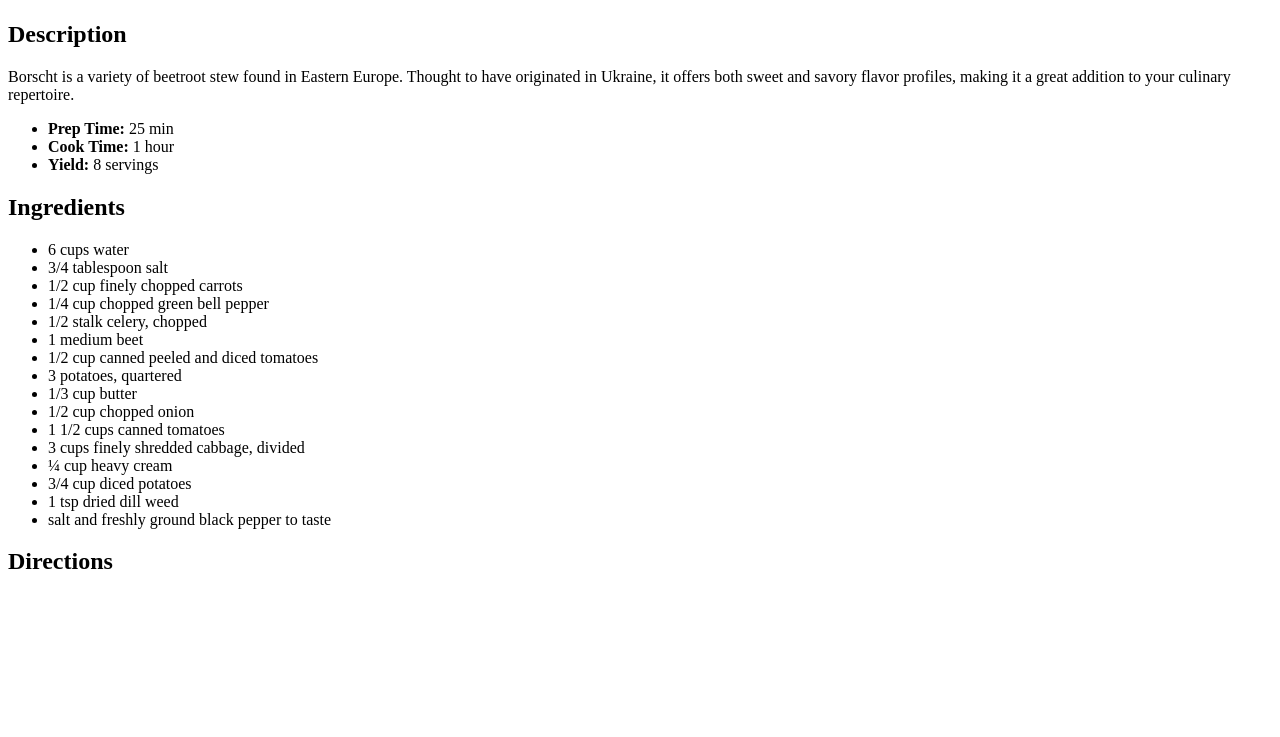
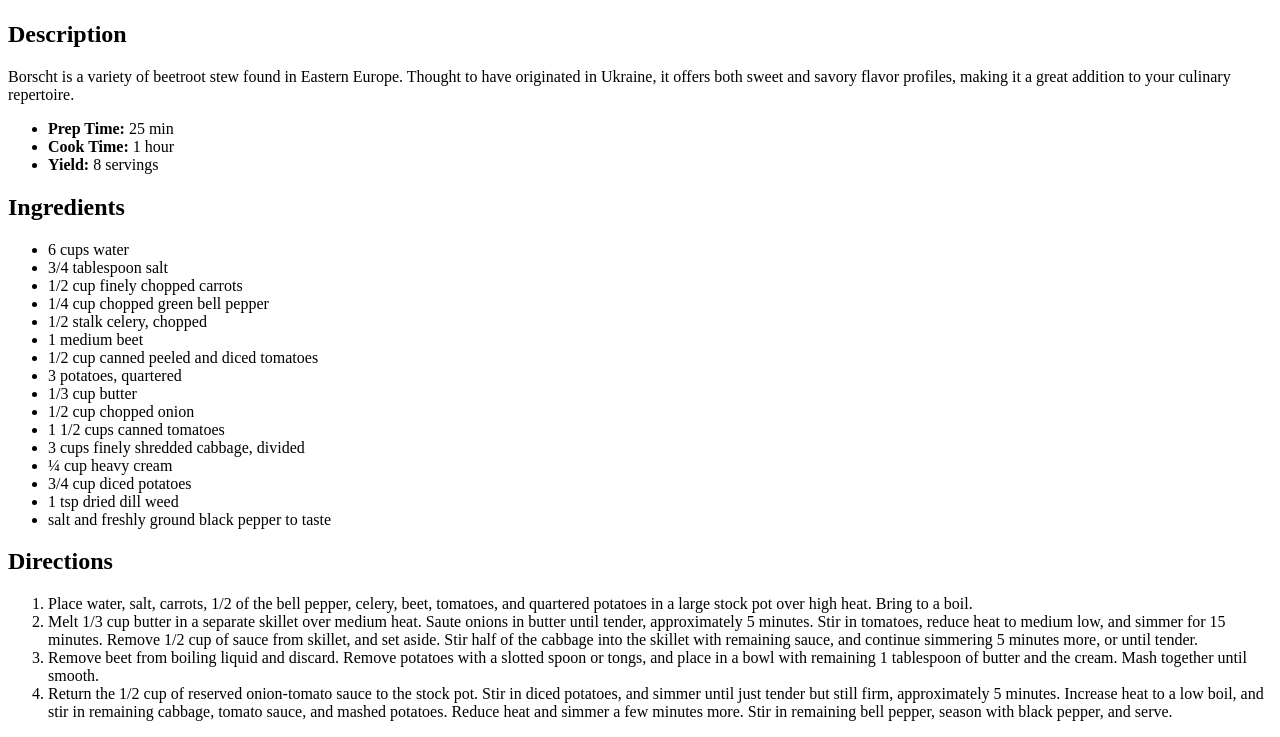
Before and after one commit to JohnO777/odin-recipes, a plain HTML site: page recipes/borscht.html in a window 1280 px wide. Shown: the part 383-1120 px from the top of the page. Before the commit the page ends 978 px from the top, so only its background shows below. Drawn offline with Linux system fonts and the light colour scheme.

Commit message:
Finished directions section for borscht.

```diff
--- a/recipes/borscht.html
+++ b/recipes/borscht.html
@@ -35,7 +35,10 @@
         </ul>
         <h2>Directions</h2>
         <ol>
-
+            <li>Place water, salt, carrots, 1/2 of the bell pepper, celery, beet, tomatoes, and quartered potatoes in a large stock pot over high heat. Bring to a boil.</li>
+            <li>Melt 1/3 cup butter in a separate skillet over medium heat. Saute onions in butter until tender, approximately 5 minutes. Stir in tomatoes, reduce heat to medium low, and simmer for 15 minutes. Remove 1/2 cup of sauce from skillet, and set aside. Stir half of the cabbage into the skillet with remaining sauce, and continue simmering 5 minutes more, or until tender.</li>
+            <li>Remove beet from boiling liquid and discard. Remove potatoes with a slotted spoon or tongs, and place in a bowl with remaining 1 tablespoon of butter and the cream. Mash together until smooth.</li>
+            <li>Return the 1/2 cup of reserved onion-tomato sauce to the stock pot. Stir in diced potatoes, and simmer until just tender but still firm, approximately 5 minutes. Increase heat to a low boil, and stir in remaining cabbage, tomato sauce, and mashed potatoes. Reduce heat and simmer a few minutes more. Stir in remaining bell pepper, season with black pepper, and serve.</li>
         </ol>
     </body>
 </html>
```
